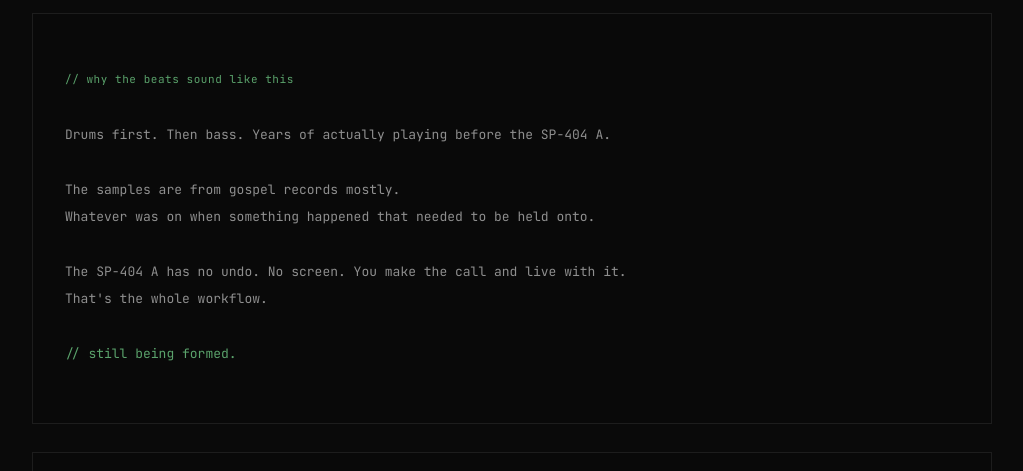
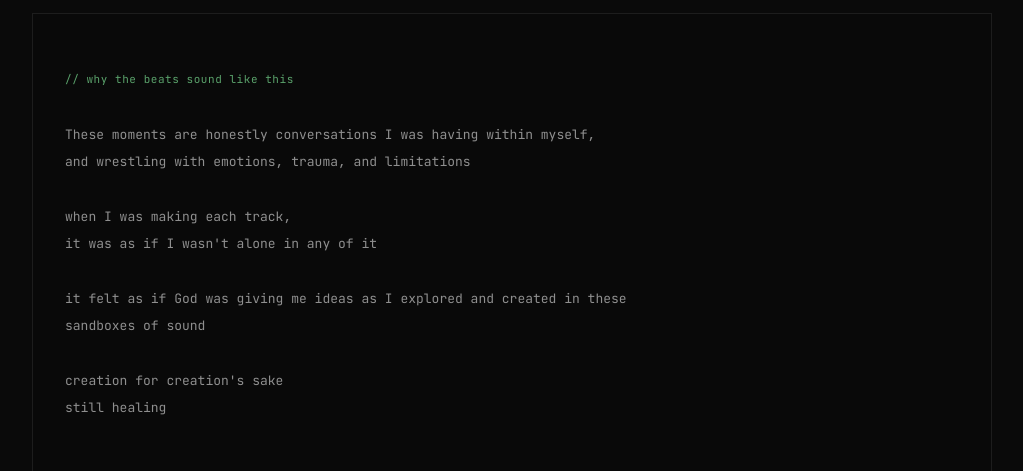
Before and after one commit to MatthewJamisonJS/matthew-jamison-epk, a plain HTML site: page index.html in a window 1280 px wide. Shown: the part 1980-2451 px from the top of the page, without its empty margins (128-1151 px from the left). Drawn offline with Linux system fonts and the light colour scheme.

Commit message:
refine: process section in Matthew's words — conversations within, sandboxes of sound, still healing

```diff
--- a/index.html
+++ b/index.html
@@ -289,15 +289,16 @@
     <!-- process -->
     <section id="process" class="section" aria-label="artist process">
       <p class="section-label comment">// why the beats sound like this</p>
-      <p class="process-text">Drums first. Then bass. Years of actually playing before the SP-404 A.
+      <p class="process-text">These moments are honestly conversations I was having within myself,
+and wrestling with emotions, trauma, and limitations
 
-The samples are from gospel records mostly.
-Whatever was on when something happened that needed to be held onto.
+when I was making each track,
+it was as if I wasn't alone in any of it
 
-The SP-404 A has no undo. No screen. You make the call and live with it.
-That's the whole workflow.
+it felt as if God was giving me ideas as I explored and created in these sandboxes of sound
 
-<span class="comment">// still being formed.</span></p>
+creation for creation's sake
+still healing</p>
     </section>
 
     <!-- watch: live + with the homies -->
```
